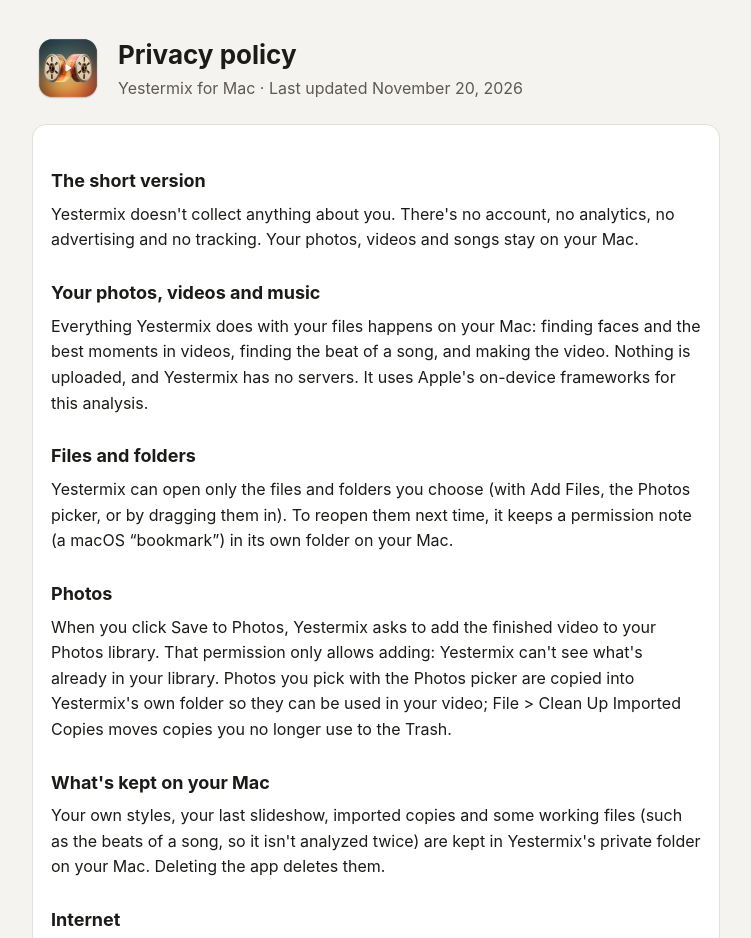
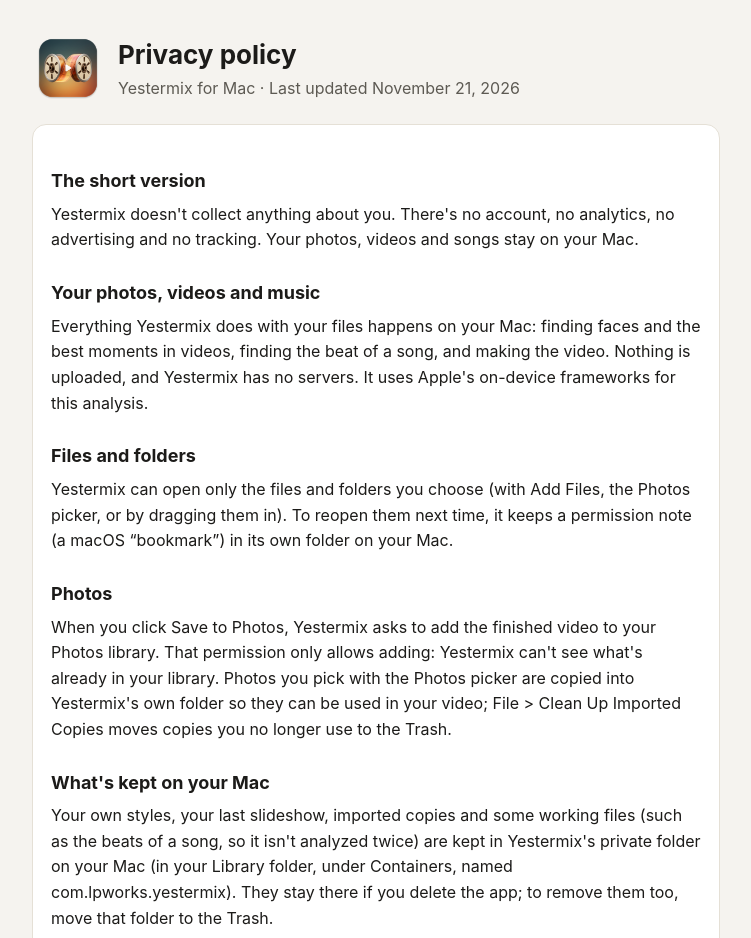
Before and after one commit to hellolpworks/yestermix, a plain HTML site: page privacy.html in a window 1280 px wide. Shown: the top 938 px of the page, without its empty margins (264-1015 px from the left). Drawn offline with Linux system fonts and the light colour scheme.

Commit message:
Update privacy.html: macOS 26, privacy wording, included songs

```diff
--- a/privacy.html
+++ b/privacy.html
@@ -1,7 +1,7 @@
 <!doctype html>
 <html lang="en"><head><meta charset="utf-8"><meta name="viewport" content="width=device-width,initial-scale=1">
 <title>Yestermix Privacy Policy</title><link rel="stylesheet" href="style.css"></head><body><main>
-<header><img src="icon.png" alt=""><div><h1>Privacy policy</h1><p class="sub">Yestermix for Mac · Last updated November 20, 2026</p></div></header>
+<header><img src="icon.png" alt=""><div><h1>Privacy policy</h1><p class="sub">Yestermix for Mac · Last updated November 21, 2026</p></div></header>
 <div class="card">
 <h2>The short version</h2>
 <p>Yestermix doesn't collect anything about you. There's no account, no analytics, no advertising and no tracking. Your photos, videos and songs stay on your Mac.</p>
@@ -12,7 +12,7 @@
 <h2>Photos</h2>
 <p>When you click Save to Photos, Yestermix asks to add the finished video to your Photos library. That permission only allows adding: Yestermix can't see what's already in your library. Photos you pick with the Photos picker are copied into Yestermix's own folder so they can be used in your video; File &gt; Clean Up Imported Copies moves copies you no longer use to the Trash.</p>
 <h2>What&#x27;s kept on your Mac</h2>
-<p>Your own styles, your last slideshow, imported copies and some working files (such as the beats of a song, so it isn't analyzed twice) are kept in Yestermix's private folder on your Mac. Deleting the app deletes them.</p>
+<p>Your own styles, your last slideshow, imported copies and some working files (such as the beats of a song, so it isn't analyzed twice) are kept in Yestermix's private folder on your Mac (in your Library folder, under Containers, named com.lpworks.yestermix). They stay there if you delete the app; to remove them too, move that folder to the Trash.</p>
 <h2>Internet</h2>
 <p>Yestermix doesn't connect to the internet itself. The App Store handles the optional Unlock purchase and its receipt; Apple's privacy policy covers that. If a photo you pick is stored in iCloud, macOS downloads it for you.</p>
 <h2>Children</h2>
```
